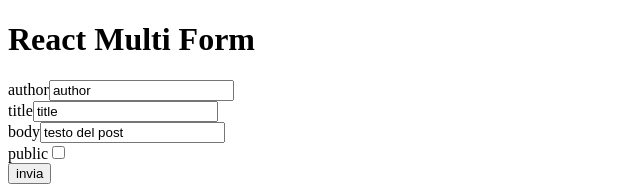
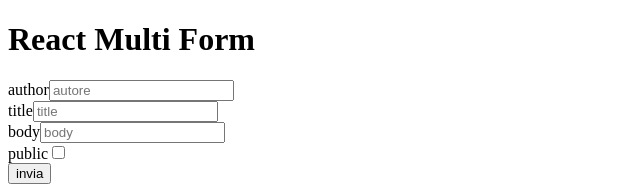
Before and after one commit to willymariino/react-post-form, a React (Vite) app: page / in a window 1280 px wide. Shown: the top 193 px of the page, without its empty margins (0-640 px from the left). Built offline with nearby package versions, Linux system fonts and the light colour scheme.

Commit message:
removed author, title, body from formPosts

```diff
--- a/src/App.jsx
+++ b/src/App.jsx
@@ -7,9 +7,9 @@ function App() {
 
 
   const [formPosts, setFormPosts] = useState({
-    author: "author",
-    title: "title",
-    body: "testo del post",
+    author: "",
+    title: "",
+    body: "",
     public: false
 
   })
@@ -48,7 +48,7 @@ function App() {
     e.preventDefault()
     axios.post("https://67c5b4f3351c081993fb1ab6.mockapi.io/api/posts", formPosts)
       .then((res) => {
-        console.log("post aggiunto")
+        console.log("post aggiunto", res.data)
         setFormPosts({
           author: "",
           title: "",
```
